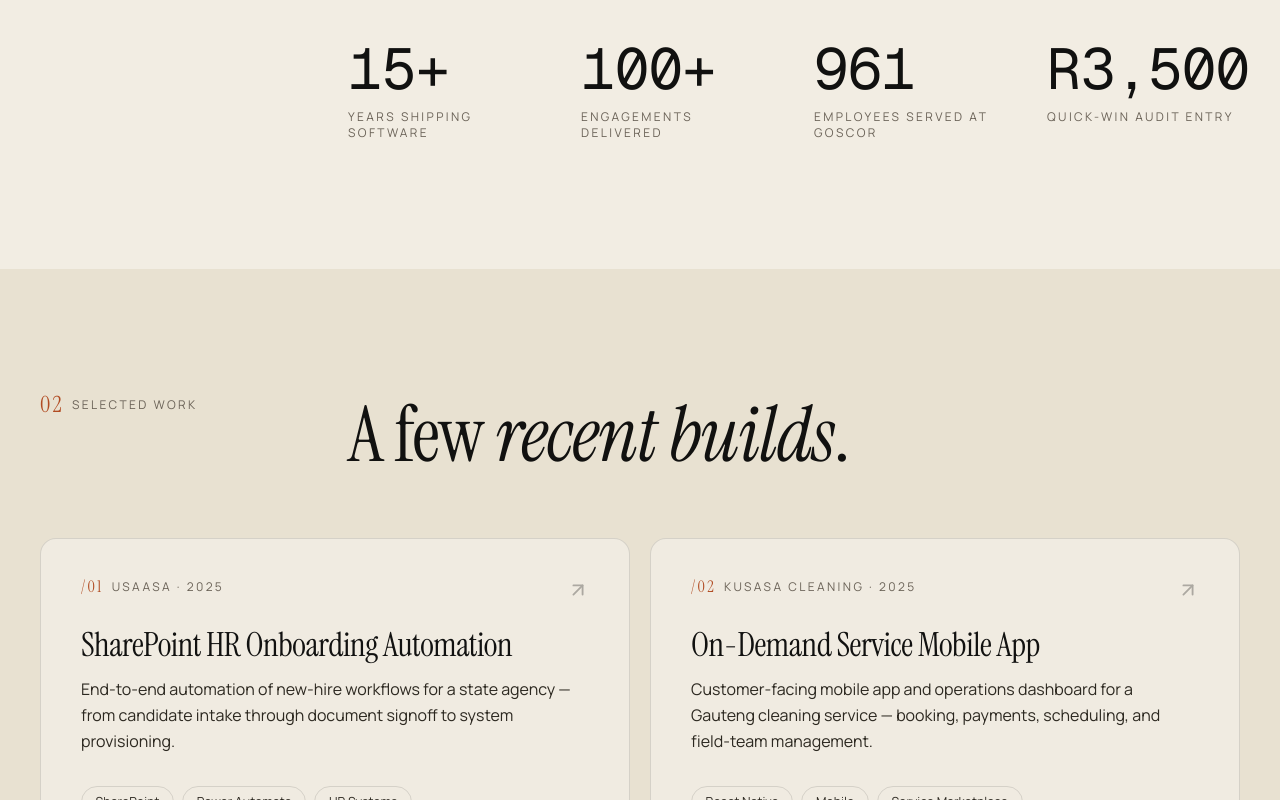
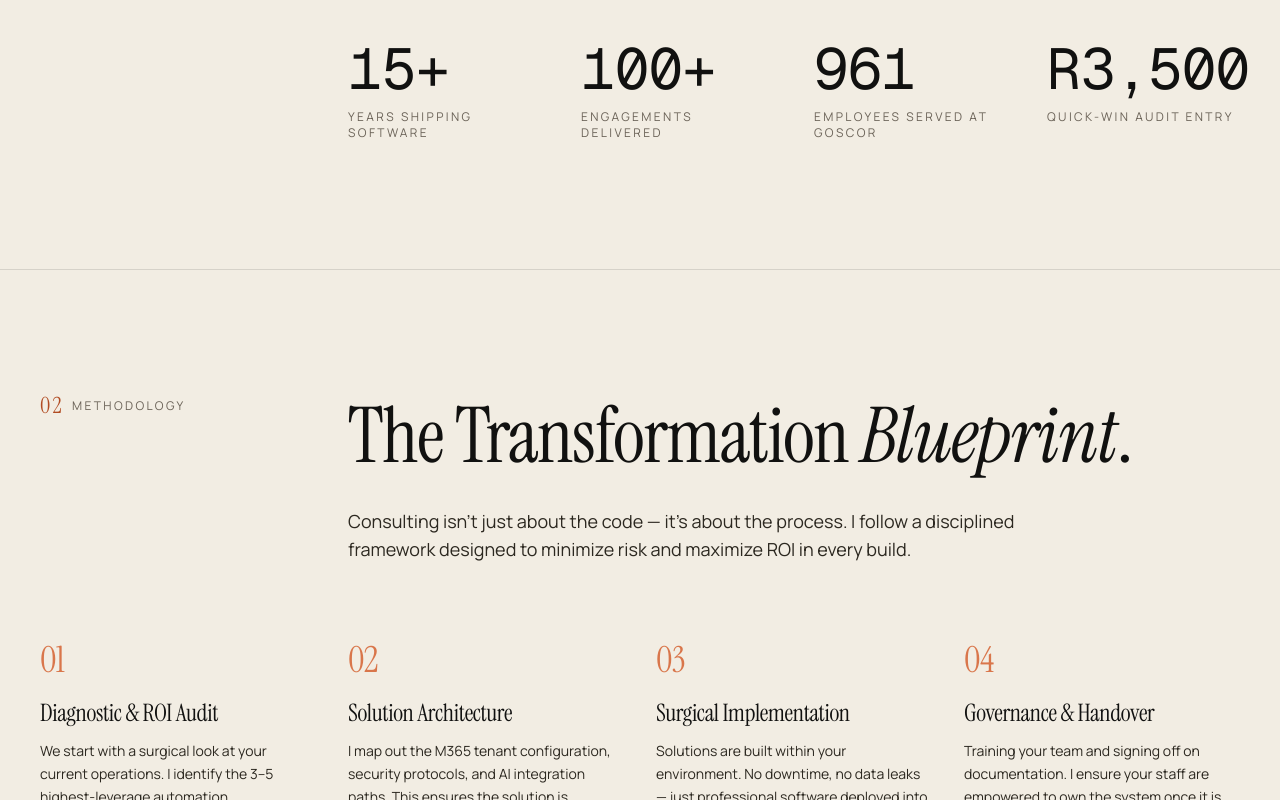
Before and after one commit to Qwezzy/khwezi-portfolio, a React (Vite) app: page / in a window 1280 px wide. Shown: the part 2000-2800 px from the top of the page. Built offline with nearby package versions, Linux system fonts and the light colour scheme.

Commit message:
Add Transformation Blueprint methodology section

```diff
--- a/src/App.jsx
+++ b/src/App.jsx
@@ -320,6 +320,33 @@ export default function App() {
     { num: 'R3,500', label: 'Quick-Win Audit entry' },
   ];
 
+  const methodology = [
+    {
+      step: '01',
+      title: 'Diagnostic & ROI Audit',
+      desc: 'We start with a surgical look at your current operations. I identify the 3–5 highest-leverage automation opportunities and provide an ROI roadmap.',
+      duration: '1 Week',
+    },
+    {
+      step: '02',
+      title: 'Solution Architecture',
+      desc: 'I map out the M365 tenant configuration, security protocols, and AI integration paths. This ensures the solution is scalable and compliant.',
+      duration: '2-3 Weeks',
+    },
+    {
+      step: '03',
+      title: 'Surgical Implementation',
+      desc: 'Solutions are built within your environment. No downtime, no data leaks — just professional software deployed into production.',
+      duration: 'Varies',
+    },
+    {
+      step: '04',
+      title: 'Governance & Handover',
+      desc: 'Training your team and signing off on documentation. I ensure your staff are empowered to own the system once it is live.',
+      duration: 'Ongoing',
+    },
+  ];
+
   const trustClients = [
     { name: 'Goscor Group', color: '#E31E24', font: 'sans-serif', weight: '800' },
     { name: 'USAASA', color: '#005A32', font: 'serif', weight: '700' },
@@ -365,6 +392,7 @@ export default function App() {
           </a>
           <div className="hidden md:flex items-center gap-9 text-sm">
             <a href="#work" className="underline-grow">Work</a>
+            <a href="#methodology" className="underline-grow">Methodology</a>
             <a href="#services" className="underline-grow">Services</a>
             <a href="#about" className="underline-grow">About</a>
             <a href="#contact" className="underline-grow">Contact</a>
@@ -591,6 +619,53 @@ export default function App() {
         </div>
       </section>
 
+      {/* METHODOLOGY */}
+      <section
+        id="methodology"
+        className="section py-24 md:py-32 px-6 md:px-10 border-t"
+        style={{ borderColor: 'var(--rule)', position: 'relative', zIndex: 2 }}
+      >
+        <div className="max-w-7xl mx-auto">
+          <div className="grid grid-cols-12 gap-x-8 mb-20">
+            <div className="col-span-12 md:col-span-3">
+              <div
+                className="text-xs uppercase flex items-center"
+                style={{ ...wide, color: 'var(--ink-faint)' }}
+              >
+                <span className="num-badge mr-2">02</span> Methodology
+              </div>
+            </div>
+            <div className="col-span-12 md:col-span-9">
+              <h2 className="display section-display">
+                The Transformation <em className="ital">Blueprint</em>.
+              </h2>
+              <p className="text-lg max-w-2xl mt-8" style={{ color: 'var(--ink-soft)' }}>
+                Consulting isn’t just about the code — it’s about the process. I follow a
+                disciplined framework designed to minimize risk and maximize ROI in every build.
+              </p>
+            </div>
+          </div>
+
+          <div className="grid md:grid-cols-4 gap-x-8 gap-y-12">
+            {methodology.map((m, i) => (
+              <div key={i} className="flex flex-col">
+                <div className="text-4xl display mb-6" style={{ color: 'var(--sienna-soft)' }}>
+                  {m.step}
+                </div>
+                <h3 className="display text-2xl mb-4">{m.title}</h3>
+                <p className="text-sm leading-relaxed flex-1" style={{ color: 'var(--ink-soft)' }}>
+                  {m.desc}
+                </p>
+                <div className="mt-8 pt-6 border-t border-[var(--rule-soft)]">
+                  <span className="text-[10px] uppercase tracking-widest opacity-50">Timeline</span>
+                  <div className="text-sm font-medium mt-1" style={{ fontFamily: 'var(--tech-font)' }}>{m.duration}</div>
+                </div>
+              </div>
+            ))}
+          </div>
+        </div>
+      </section>
+
       {/* WORK */}
       <section
         id="work"
@@ -604,7 +679,7 @@ export default function App() {
                 className="text-xs uppercase flex items-center"
                 style={{ ...wide, color: 'var(--ink-faint)' }}
               >
-                <span className="num-badge mr-2">02</span> Selected work
+                <span className="num-badge mr-2">03</span> Selected work
               </div>
             </div>
             <div className="col-span-12 md:col-span-9">
@@ -709,7 +784,7 @@ export default function App() {
                 className="text-xs uppercase flex items-center"
                 style={{ ...wide, color: 'var(--ink-faint)' }}
               >
-                <span className="num-badge mr-2">03</span> Services
+                <span className="num-badge mr-2">04</span> Services
               </div>
             </div>
             <div className="col-span-12 md:col-span-9">
@@ -814,7 +889,7 @@ export default function App() {
                 className="text-xs uppercase flex items-center"
                 style={{ ...wide, opacity: 0.55 }}
               >
-                <span className="num-badge num-badge-dark mr-2">04</span> Capabilities
+                <span className="num-badge num-badge-dark mr-2">05</span> Capabilities
               </div>
             </div>
             <div className="col-span-12 md:col-span-9">
@@ -863,7 +938,7 @@ export default function App() {
                 className="text-xs uppercase flex items-center"
                 style={{ ...wide, color: 'var(--ink-faint)' }}
               >
-                <span className="num-badge mr-2">05</span> Experience
+                <span className="num-badge mr-2">06</span> Experience
               </div>
             </div>
             <div className="col-span-12 md:col-span-9">
@@ -921,7 +996,7 @@ export default function App() {
             className="text-xs uppercase mb-8 flex items-center"
             style={{ ...wide, color: 'var(--ink-faint)' }}
           >
-            <span className="num-badge mr-2">06</span> Start a conversation
+            <span className="num-badge mr-2">07</span> Start a conversation
           </div>
           <h2 className="display big-display mb-16 max-w-5xl">
             Two doorways. <em className="ital">Pick yours</em>.
```
